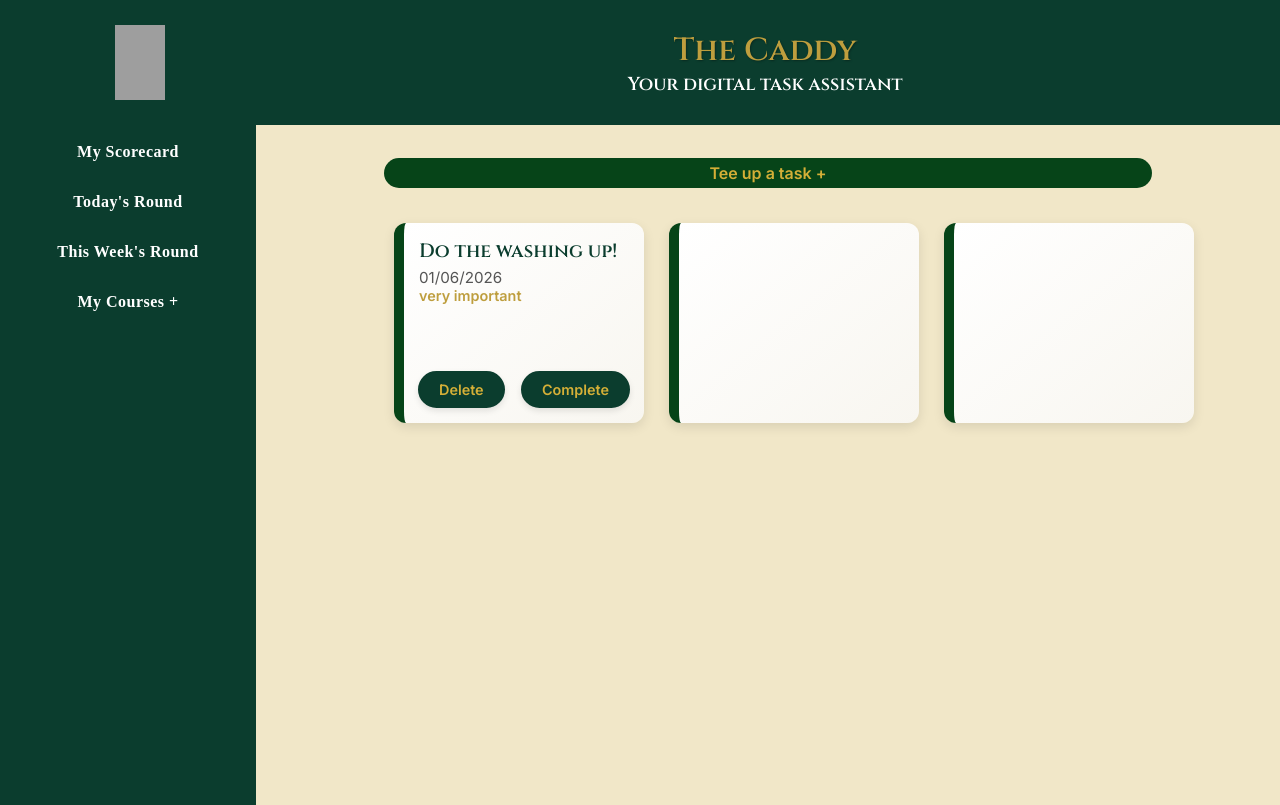
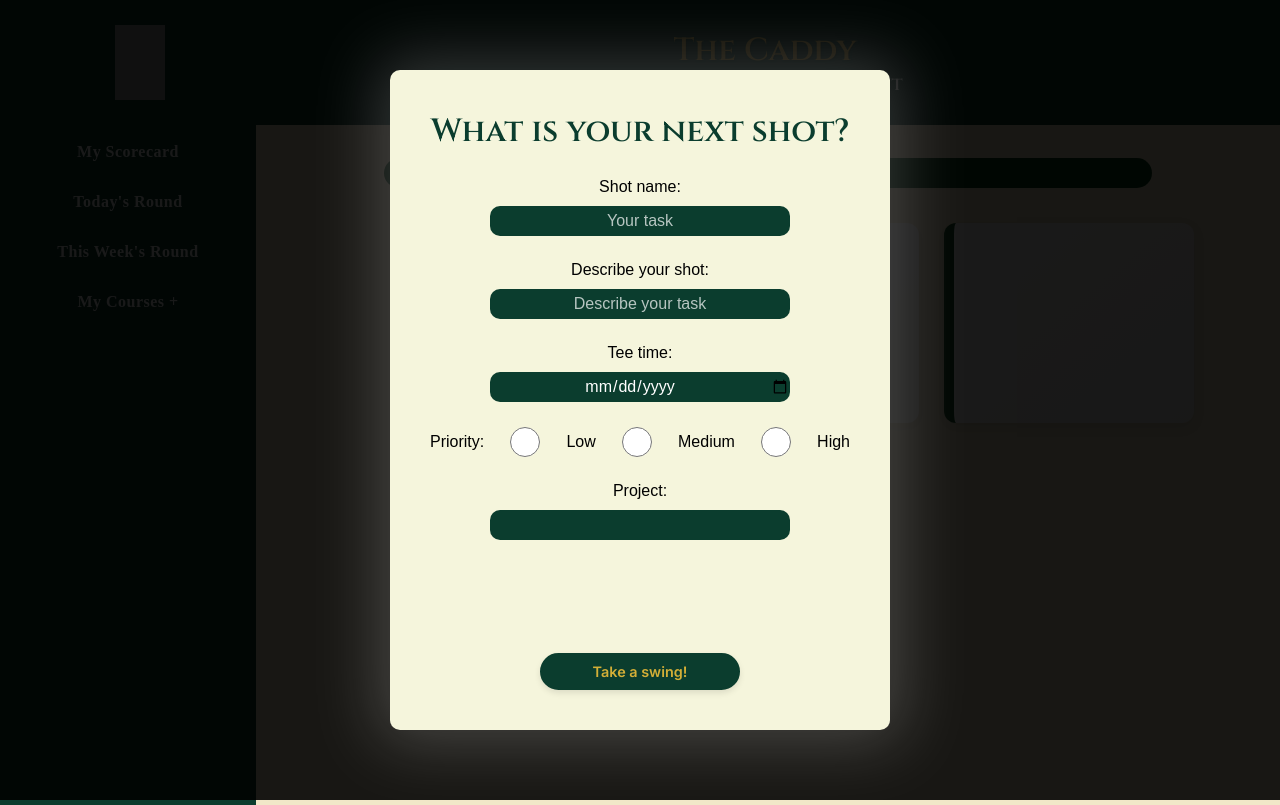
Before and after one commit to JDoy5519/to-do, a website built with webpack: page src/template.html in a window 1280 px wide. Built offline with nearby package versions, Linux system fonts and the light colour scheme; grey boxes are pictures that could not be loaded.

Commit message:
style the modal to create task

```diff
--- a/src/index.js
+++ b/src/index.js
@@ -2,7 +2,9 @@ import storageAvailable from "./storage.js";
 import Task from "./task.js";
 import Project from "./project.js";
 import taskPage from "./task-page.js";
-import './styles.css'
+import './styles.css';
+import './modal.css';
+import Modal from "./modal.js";
 
 taskPage();
 
@@ -14,3 +16,15 @@ console.log(defaultProject);
 doWashing.addToProject(defaultProject.toDo);
 console.log(defaultProject);
 console.log(doWashing);
+
+const confirmModal = new Modal ({
+    titleText: 'What is your next shot?',
+    labelText: 'Shot name:',
+    descriptionText: 'Describe your shot:',
+    dueDate: 'Tee time:',
+    submit: 'Take a swing!'
+})
+
+confirmModal.createAndOpen();
+
+console.log(confirmModal);
--- /dev/null
+++ b/src/modal.css
@@ -0,0 +1,85 @@
+.modal {
+    background-color: rgba(0,0,0,0.9);
+    position: fixed;
+    top: 0;
+    bottom: 0;
+    left: 0;
+    right: 0;
+    display: flex;
+    justify-content: center;
+    align-items: center;
+    opacity: 0;
+    transition: opacity 0.4s;
+}
+
+.modal.open {
+    opacity: 1;
+}
+
+.modal .content {
+    font-family: sans-serif;
+    background-color: #F5F5DC;
+    text-align: center;
+    padding: 2.5rem;
+    box-shadow: 0 0 64px 12px rgba(255,255,255, 0.2);
+    border-radius: 10px;
+    max-width: 500px;
+    width: 90%;
+}
+
+.modal .titleText {
+    font-weight: 900;
+    font-size: 2rem;
+}
+
+.modal input {
+    width: 300px;
+    height: 30px;
+    background-color: #0B3D2E;
+    color: #fff;
+    border-radius: 10px;
+    text-align: center;
+}
+
+.modal .messageText {
+    margin: 2rem 0;
+}
+
+.modal > button {
+    width: 10%;
+    padding: 0.75 rem;
+    border: 0;
+    border-radius: 6px;
+    margin: 10px;
+}
+
+input::placeholder {
+  opacity: 0.7;
+  color: white;
+}
+
+.section-container {
+    display: flex;
+    flex-direction: column;
+    align-items: center;
+    justify-content: center;
+    gap: 10px;
+    width: 100%;
+}
+
+#modal {
+    display: flex;
+    flex-direction: column;
+    align-items: center;
+    justify-content: center;
+    gap: 25px;
+}
+
+.submit {
+    width: 200px;
+}
+
+#priority {
+    display: flex;
+    flex-direction: row;
+}
--- /dev/null
+++ b/src/modal.js
@@ -0,0 +1,155 @@
+export default class Modal {
+    constructor({
+        titleText,
+        labelText,
+        descriptionText,
+        dueDate,
+        importance,
+        project,
+        submit
+    }) {
+        this.titleText = titleText;
+        this.labelText = labelText;
+        this.descriptionText = descriptionText;
+        this.dueDate = dueDate;
+        this.importance = importance;
+        this.project = project;
+        this.submit = submit;
+
+
+    }
+
+    createAndOpen () {
+
+        //fluid creation and append for slightly opaque background
+        this.modalElem = document.createElement('div');
+        this.modalElem.classList.add('modal');
+        setTimeout(() => {
+            this.modalElem.classList.add('open');
+        })
+
+        //create the central modal
+        const modalContentElem = document.createElement('div');
+        modalContentElem.classList.add('content');
+        modalContentElem.id = 'modal';
+
+        this.modalElem.appendChild(modalContentElem);
+
+        //create and append the title of the modal
+        const titleTextElem = document.createElement('h1');
+        titleTextElem.classList.add('titleText');
+        titleTextElem.textContent = this.titleText;
+
+        modalContentElem.appendChild(titleTextElem);
+
+        //create and append the input needed to get the task title
+        const labelTextElem = document.createElement('input');
+        labelTextElem.classList.add('labelText');
+        labelTextElem.id = 'taskLabel'
+        labelTextElem.type = "text";
+        labelTextElem.placeholder = 'Your task'
+        const labelLabel = document.createElement("label");
+        labelLabel.setAttribute('for', 'taskLabel')
+        labelLabel.textContent = this.labelText;
+
+        const labelHolder = document.createElement('div');
+        labelHolder.setAttribute('class', 'section-container');
+        modalContentElem.appendChild(labelHolder);
+
+        labelHolder.appendChild(labelLabel);
+        labelHolder.appendChild(labelTextElem);
+
+        //same as above for task description
+        const descriptionTextElem = document.createElement('input');
+        descriptionTextElem.classList.add('descriptionText');
+        descriptionTextElem.id = 'taskDescription'
+        descriptionTextElem.type = 'text';
+        descriptionTextElem.placeholder = 'Describe your task'
+        const descriptionLabel = document.createElement("label");
+        descriptionLabel.setAttribute('for', 'taskDescription');
+        descriptionLabel.textContent = this.descriptionText;
+
+        const descriptionHolder = document.createElement('div');
+        descriptionHolder.setAttribute('class', 'section-container');
+        modalContentElem.appendChild(descriptionHolder);
+
+        descriptionHolder.appendChild(descriptionLabel);
+        descriptionHolder.appendChild(descriptionTextElem);
+
+        //input type date for dueDate
+        const dueDateElem = document.createElement('input');
+        dueDateElem.classList.add('dueDate');
+        dueDateElem.id = 'taskDueDate';
+        dueDateElem.type = "date";
+        const dateLabel = document.createElement("label");
+        dateLabel.setAttribute('for', 'taskDueDate');
+        dateLabel.textContent = this.dueDate;
+
+        const dateHolder = document.createElement('div');
+        dateHolder.setAttribute('class', 'section-container');
+        modalContentElem.appendChild(dateHolder);
+
+        dateHolder.appendChild(dateLabel);
+        dateHolder.appendChild(dueDateElem);
+
+        //radio for importance
+        const options = ['Low', 'Medium', 'High'];
+        const priorityLabel = document.createElement('div');
+        priorityLabel.textContent = 'Priority:'
+        const priorityHolder = document.createElement('div');
+        priorityHolder.setAttribute('class', 'section-container');
+        priorityHolder.id = 'priority';
+        modalContentElem.appendChild(priorityHolder);
+        priorityHolder.appendChild(priorityLabel);
+
+        options.forEach((level, index) => {
+            const label = document.createElement('label');
+            label.textContent = level;
+
+            const radio = document.createElement('input');
+            radio.type = 'radio';
+            radio.name = 'priority';
+            radio.value = level.toLowerCase();
+            radio.id = `priority-${index}`;
+
+            label.setAttribute('for', radio.id);
+
+            priorityHolder.appendChild(radio);
+            priorityHolder.appendChild(label);
+        })
+
+        //dropdown to decide what project to allocate to
+        const projects = ["Default", "My fucking epic project", "Fuck yes"];
+        const dataList = document.createElement("datalist");
+        dataList.id = 'project-list';
+        const input = document.createElement('input');
+        const projectHolder = document.createElement('div');
+        projectHolder.setAttribute('class', 'section-container');
+
+        projects.forEach(project => {
+            let option = document.createElement('option');
+            option.value = project;
+            dataList.appendChild(option);
+        })
+
+        const dataLabel = document.createElement('label');
+        dataLabel.textContent = 'Project:'
+        dataList.setAttribute('class', 'section-container');
+        dataLabel.setAttribute('for', 'project-list');
+        input.setAttribute('list', 'project-list');
+
+
+        modalContentElem.appendChild(projectHolder);
+        projectHolder.appendChild(dataLabel);
+        projectHolder.appendChild(input);
+        projectHolder.appendChild(dataList);
+
+        const submitElem = document.createElement('button');
+        submitElem.classList.add('submit');
+        submitElem.textContent = this.submit;
+
+        modalContentElem.appendChild(submitElem);
+
+        document.body.appendChild(this.modalElem);
+    }
+}
--- a/src/task-page.js
+++ b/src/task-page.js
@@ -52,6 +52,7 @@ export default function taskPage() {
   taskHolder.id = 'tasks';
   const addTask = document.createElement('div');
   addTask.className = 'task'
+  addTask.id = 'task';
   addTask.textContent = 'Tee up a task +'
   const cardHolder = document.createElement('div');
   cardHolder.className = 'card-holder';
```
Also changed, not shown: src/styles.css (line endings or trailing spaces).
